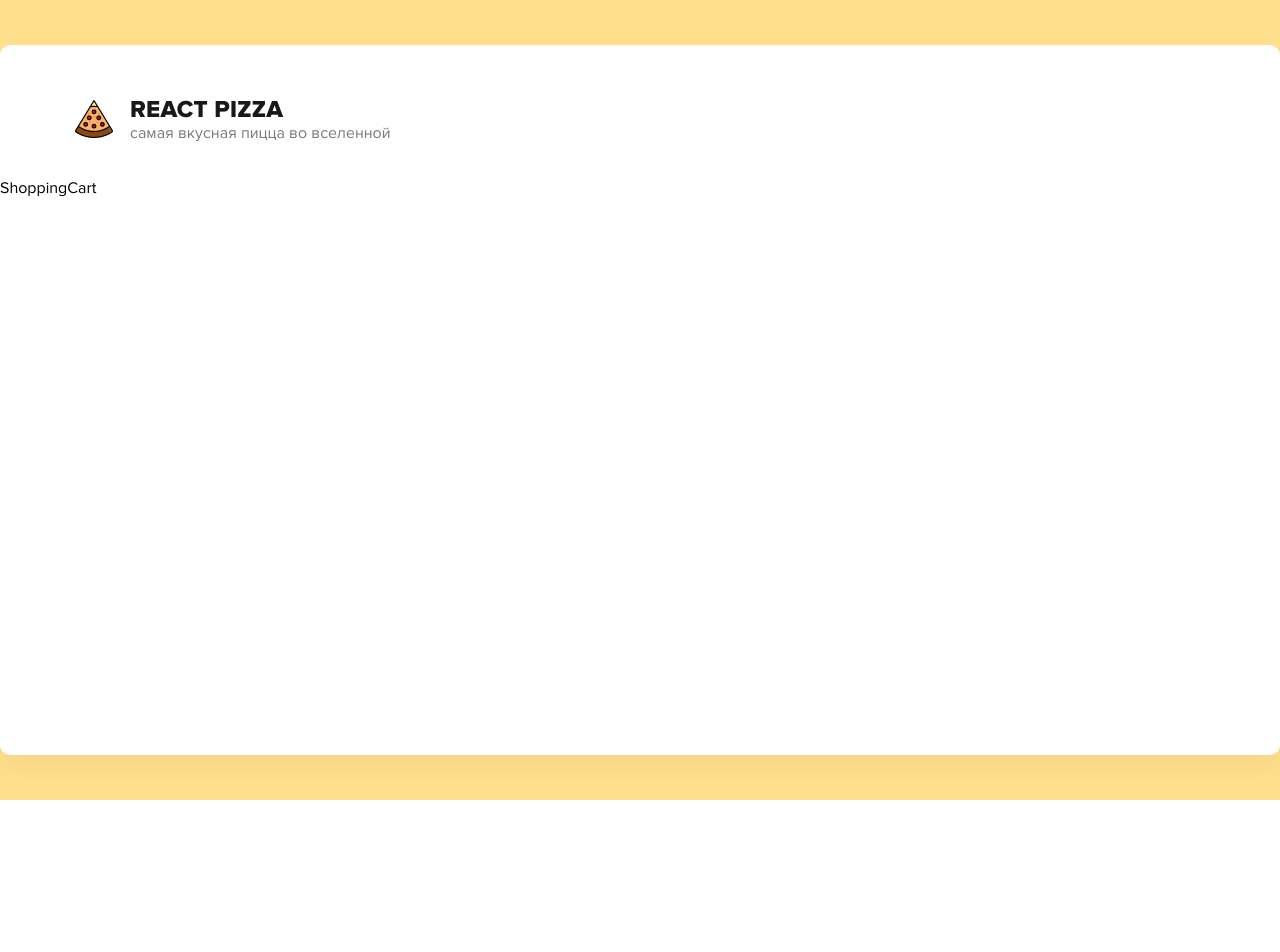
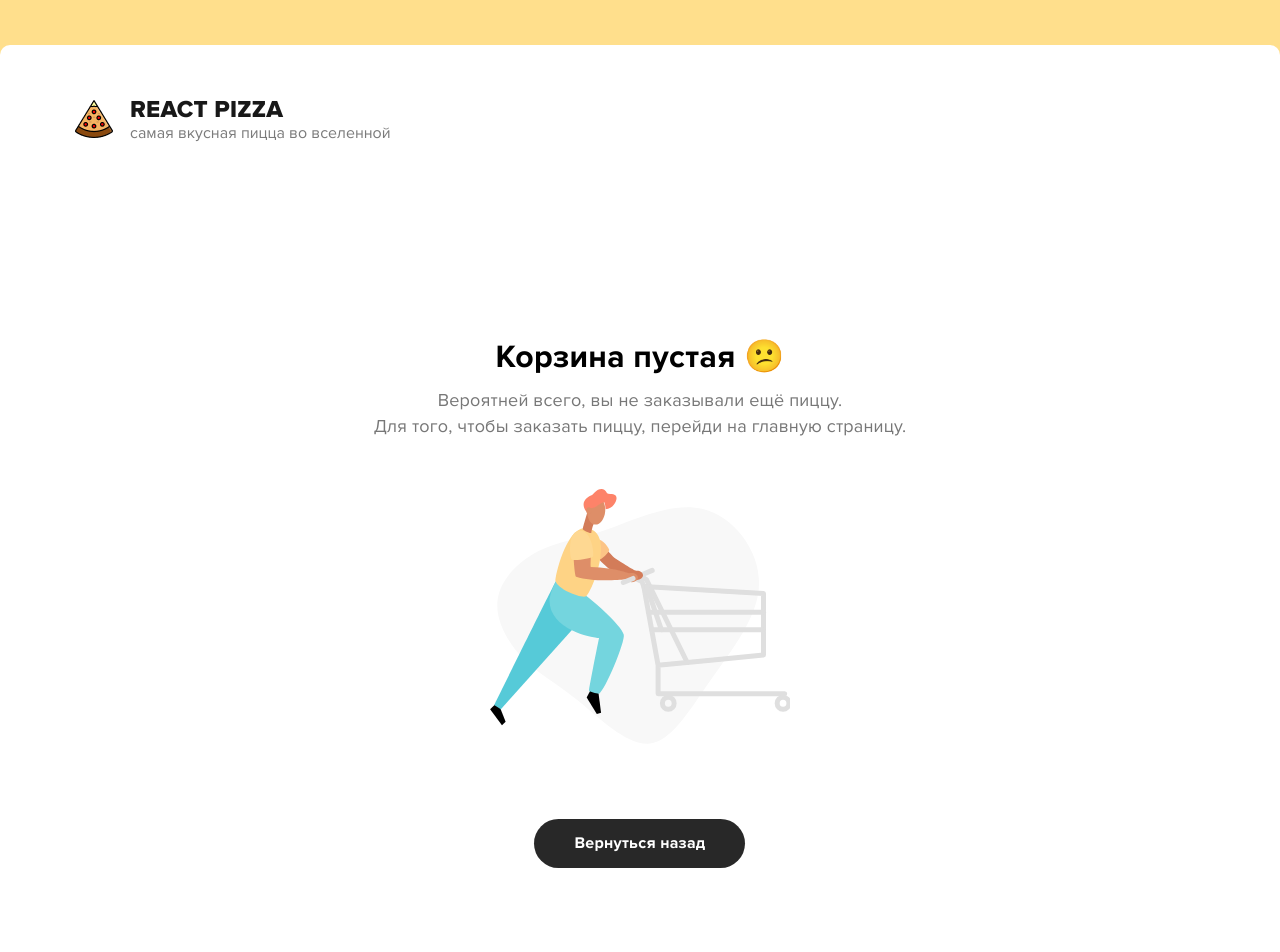
Before and after one commit to ltlaitoff/react-pizza, a React (Create React App) app: page /shopping-cart in a window 1280 px wide. Shown: the top 952 px of the page. Before the commit the page ends 800 px from the top, so only its background shows below. Built offline with nearby package versions, Linux system fonts and the light colour scheme; the HTML template or start-up script is replaced by a standard one.

Commit message:
feat: created ShoppingCartEmpty page

```diff
--- a/src/App.js
+++ b/src/App.js
@@ -1,8 +1,8 @@
 import React from 'react'
 import { Routes, Route } from 'react-router-dom'
 
-import Home from './pages/Home'
-import ShoppingCart from './pages/ShoppingCart'
+import HomePage from './pages/HomePage'
+import ShoppingCartPage from './pages/ShoppingCartPage'
 import NotFoundPage from './pages/NotFoundPage'
 import Main from './components/Main'
 import Header from './containers/Header'
@@ -15,8 +15,8 @@ const App = () => {
 				<ShoppingCartProvider>
 					<Header />
 					<Routes>
-						<Route path='/' element={<Home />} />
-						<Route path='/shopping-cart' element={<ShoppingCart />} />
+						<Route path='/' element={<HomePage />} />
+						<Route path='/shopping-cart' element={<ShoppingCartPage />} />
 						<Route path='/*' element={<NotFoundPage />} />
 					</Routes>
 				</ShoppingCartProvider>
--- a/src/assets/scss/_variables.scss
+++ b/src/assets/scss/_variables.scss
@@ -1,20 +1,20 @@
 $white: #fff;
 $black: #000;
-$accent: #FE5F1E;
-$yellow: #FFDF8C;
-$dark-gray: #2C2C2C;
-$dark-gray-35: rgba($dark-gray, .35);
-$gray: #CACACA;
-$gray-85: rgba($gray, .85);
-$gray-75: rgba($gray, .75);
-$gray-70: rgba($gray, .70);
-$light-gray: #F3F3F3;
-$light-gray-60: rgba($light-gray, .6);
-$logo-title : #181818;
-$logo-descr: #7B7B7B;
+$accent: #fe5f1e;
+$yellow: #ffdf8c;
+$dark-gray: #2c2c2c;
+$dark-gray-35: rgba($dark-gray, 0.35);
+$gray: #cacaca;
+$gray-85: rgba($gray, 0.85);
+$gray-75: rgba($gray, 0.75);
+$gray-70: rgba($gray, 0.7);
+$light-gray: #f3f3f3;
+$light-gray-60: rgba($light-gray, 0.6);
+$logo-title: #181818;
+$logo-descr: #7b7b7b;
 $button: #282828;
-$description: #777777;
-$divider: #F4F4F4;
+$descr: #777777;
+$divider: #f4f4f4;
 $transparent: transparent;
 
 $radius-sm: 5px;
--- /dev/null
+++ b/src/components/ShoppingCart/ShoppingCart.jsx
@@ -0,0 +1,24 @@
+import React from 'react'
+
+import { useShoppingCartState } from '../../context/shopping-cart.jsx'
+import ShoppingCartEmpty from './ShoppingCartEmpty/ShoppingCartEmpty'
+
+import styles from './ShoppingCart.scss'
+
+const ShoppingCart = () => {
+	const shoppingCartState = useShoppingCartState()
+
+	let inner = <></>
+
+	if (shoppingCartState.length === 0) {
+		inner = <ShoppingCartEmpty />
+	}
+
+	return (
+		<div className='shopping-cart' style={styles}>
+			{inner}
+		</div>
+	)
+}
+
+export default ShoppingCart
--- /dev/null
+++ b/src/components/ShoppingCart/ShoppingCart.scss
@@ -0,0 +1,5 @@
+.shopping-cart {
+	display: flex;
+	align-items: center;
+	justify-content: center;
+}
--- /dev/null
+++ b/src/components/ShoppingCart/ShoppingCartEmpty/ShoppingCartEmpty.jsx
@@ -0,0 +1,26 @@
+import React from 'react'
+
+import Button from '../../Button'
+
+import { ReactComponent as EmptyIcon } from '../../../assets/images/favicon/shopping-cart-clear-bg.svg'
+
+import styles from './ShoppingCartEmpty.scss'
+
+const ShoppingCartEmpty = () => {
+	return (
+		<div className='empty' style={styles}>
+			<div className='empty-title'>Корзина пустая 😕</div>
+			<div className='empty-descr'>
+				Вероятней всего, вы не заказывали ещё пиццу.
+				<br />
+				Для того, чтобы заказать пиццу, перейди на главную страницу.
+			</div>
+			<EmptyIcon className='empty-icon' />
+			<Button className='empty-button' borderRadius='lg' href='/'>
+				Вернуться назад
+			</Button>
+		</div>
+	)
+}
+
+export default ShoppingCartEmpty
--- /dev/null
+++ b/src/components/ShoppingCart/ShoppingCartEmpty/ShoppingCartEmpty.scss
@@ -0,0 +1,50 @@
+@import '../../../assets/scss/general.scss';
+
+.empty {
+	margin: 160px 0 140px 0;
+	max-width: 550px;
+	max-height: 530px;
+	display: flex;
+	flex-direction: column;
+	align-items: center;
+	text-align: center;
+
+	&-title {
+		font-style: normal;
+		font-weight: bold;
+		font-size: 32px;
+		line-height: 39px;
+		letter-spacing: 0.01em;
+		color: $black;
+	}
+
+	&-descr {
+		margin-top: 10px;
+		font-style: normal;
+		font-weight: normal;
+		font-size: 18px;
+		line-height: 145.4%;
+		text-align: center;
+		letter-spacing: 0.01em;
+		color: $descr;
+	}
+
+	&-icon {
+		margin-top: 50px;
+		width: 300px;
+	}
+
+	&-button {
+		margin-top: 75px;
+		padding: 15px 40px;
+		background-color: $button;
+
+		font-style: normal;
+		font-weight: bold;
+		font-size: 16px;
+		line-height: 19px;
+		text-align: center;
+		letter-spacing: 0.015em;
+		color: $white;
+	}
+}
--- a/src/pages/Home.jsx
+++ b/src/pages/HomePage.jsx
@@ -3,7 +3,7 @@ import React, { useState } from 'react'
 import Selection from '../components/Selection/Selection.jsx'
 import Products from '../components/Products/Products.jsx'
 
-const Home = () => {
+const HomePage = () => {
 	const [filter, setFilter] = useState({})
 	const [sorting, setSorting] = useState({})
 
@@ -26,4 +26,4 @@ const Home = () => {
 	)
 }
 
-export default Home
+export default HomePage
--- a/src/pages/ShoppingCart.jsx
+++ /dev/null
@@ -1,7 +0,0 @@
-import React from 'react'
-
-const ShoppingCart = () => {
-	return <div>ShoppingCart</div>
-}
-
-export default ShoppingCart
--- /dev/null
+++ b/src/pages/ShoppingCartPage.jsx
@@ -0,0 +1,9 @@
+import React from 'react'
+
+import ShoppingCart from '../components/ShoppingCart/ShoppingCart.jsx'
+
+const ShoppingCartPage = () => {
+	return <ShoppingCart />
+}
+
+export default ShoppingCartPage
```
